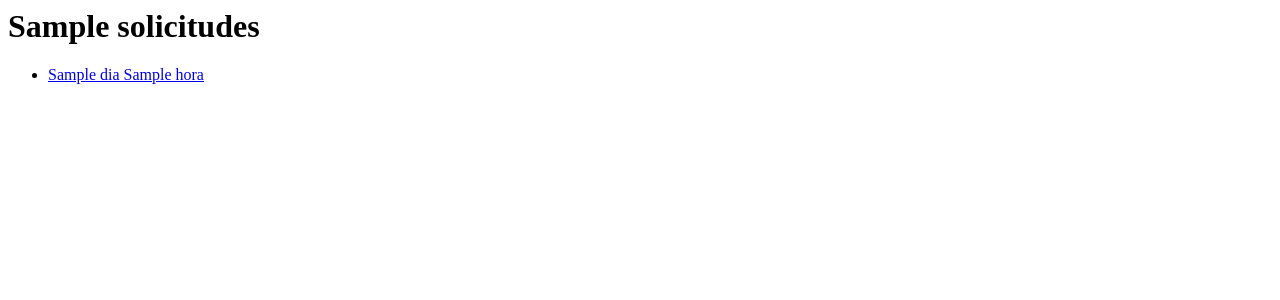
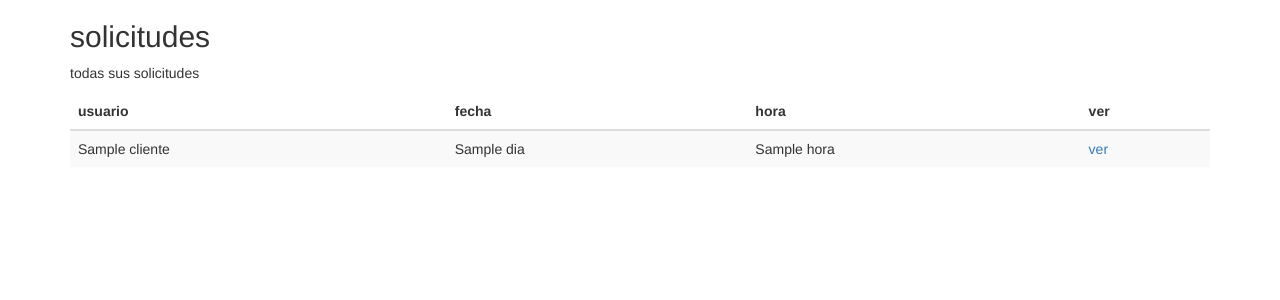
Before and after one commit to luiso1530/proyecto_REST, a Django app: template restaurant_app/owner/templates/owner/peticiones.html in a window 1280 px wide. Shown: the top 300 px of the page. Run offline with Django 3.2, Linux system fonts and the light colour scheme; the template is opened without the code that fills it: most values are stand-ins (such as "Sample title", 1, 10 or a date in 2020); some libraries are stand-ins or nearby versions.

Commit message:
css de owner

```diff
--- a/restaurant_app/owner/templates/owner/peticiones.html
+++ b/restaurant_app/owner/templates/owner/peticiones.html
@@ -1,12 +1,48 @@
-<h1>{{solicitudes}}</h1>
+<!DOCTYPE html>
+<html lang="en">
+<head>
+  <title>solicitudes</title>
+  <meta charset="utf-8">
+  <meta name="viewport" content="width=device-width, initial-scale=1">
+  <link rel="stylesheet" href="https://maxcdn.bootstrapcdn.com/bootstrap/3.3.7/css/bootstrap.min.css">
+  <script src="https://ajax.googleapis.com/ajax/libs/jquery/3.1.1/jquery.min.js"></script>
+  <script src="https://maxcdn.bootstrapcdn.com/bootstrap/3.3.7/js/bootstrap.min.js"></script>
+</head>
+<body>
 
-{% if  peticion %}
-<ul>
-{% for choice in peticion %}
-<li><a href ="/owner/{{own.user}}/solicitud/{{choice.id}}/">{{choice.dia}} {{choice.hora}}</a></li>
-{% endfor %}
-</ul>
+<div class="container">
+  <h2>solicitudes</h2>
+  <p>todas sus solicitudes</p>
+  <table class="table table-striped">
+    <thead>
+      <tr>
+        <th>usuario</th>
+        <th>fecha</th>
+        <th>hora</th>
+        <th>ver</th>
+      </tr>
+    </thead>
+    <tbody>
+    {% if  peticion %}
+	{% for choice in peticion %}
+      <tr>
+        <td>{{choice.cliente}}</td>
+        <td>{{choice.dia}}</td>
+        <td>{{choice.hora}}</td>
+        <td><a href ="/owner/{{own.user}}/solicitud/{{choice.id}}/">ver</td>
+      </tr>
+    {% endfor %}
+	{% else %}
+      <tr>
+        <td>no hay solicitud</td>
+        <td>no hay solicitud</td>
+        <td>no hay solicitud</td>
+        <td><a href ="/owner/{{own.user}}/">volver al inicio</td>
+      </tr>
+    </tbody>
+    {% endif %}
+  </table>
+</div>
 
-{% else %}
-    <p>No hay reservaciones para este dia</p>
-{% endif %}
+</body>
+</html>
```
